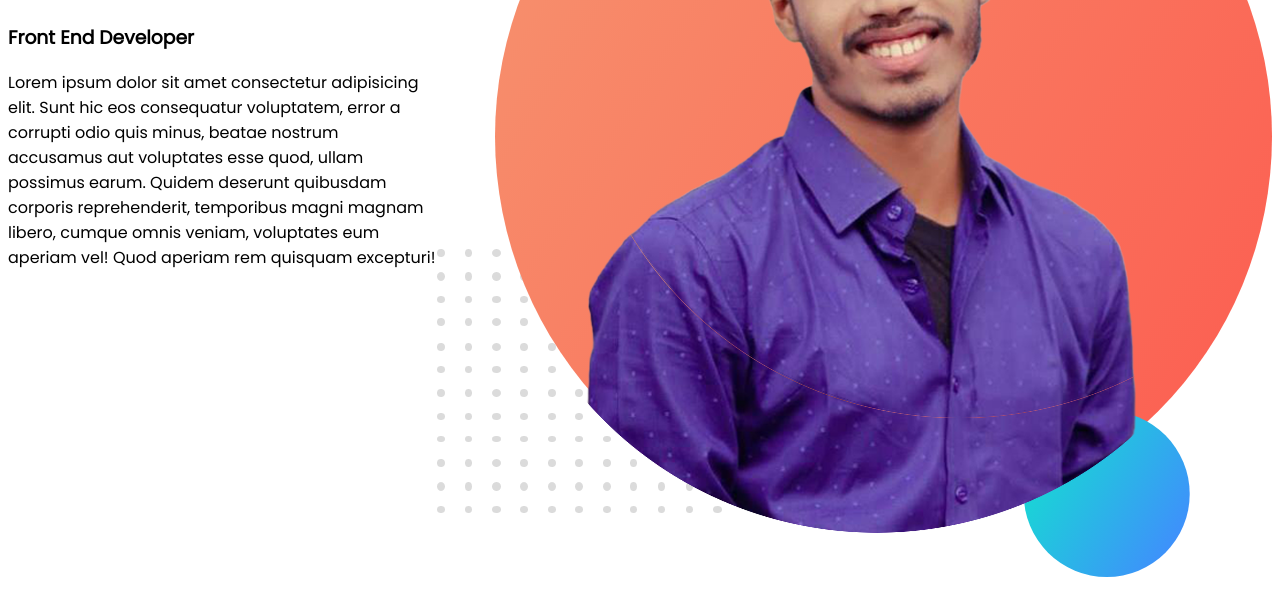
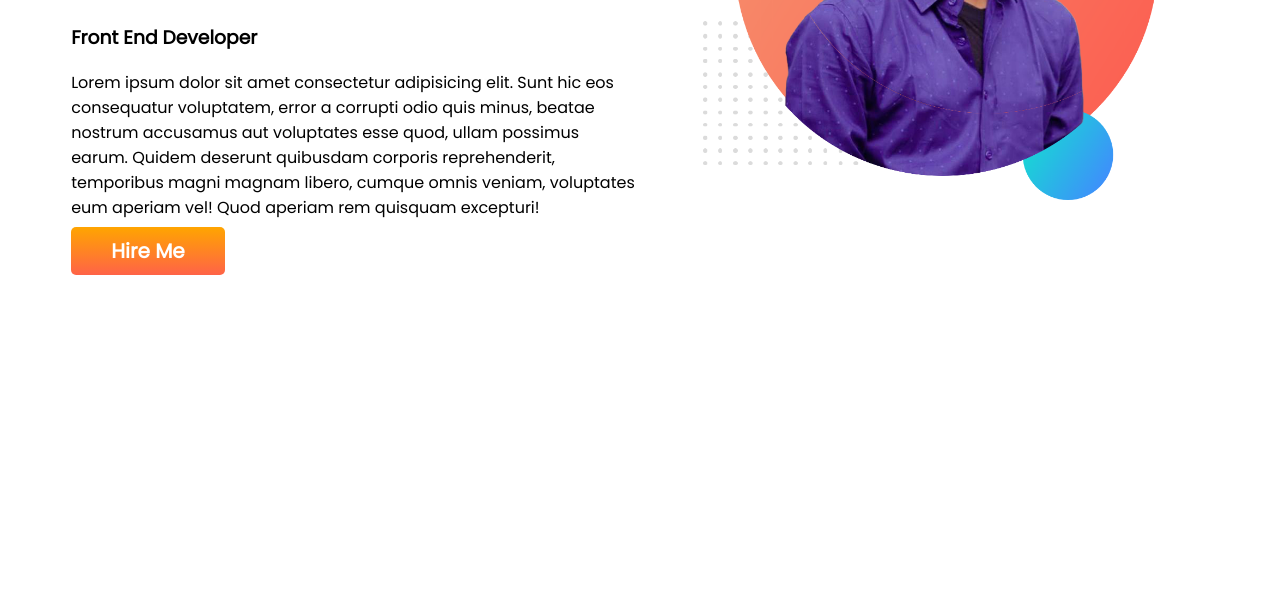
Before and after one commit to achille04/developer-portfolio, a plain HTML site: page index.html in a window 1280 px wide. Shown: the part 260-852 px from the top of the page. After the commit the page ends 800 px from the top, so only its background shows below. Drawn offline with Linux system fonts and the light colour scheme.

Commit message:
first section

```diff
--- a/index.html
+++ b/index.html
@@ -12,13 +12,14 @@
 </head>
 <body>
 <section>
-    <div class="half-width">
+    <div class="half_width">
         <h1>Welcome To</h1>
         <h1> <span class="purple_color">Najrul's</span>  World!</h1>
         <h3>Front End Developer</h3>
         <p>Lorem ipsum dolor sit amet consectetur adipisicing elit. Sunt hic eos consequatur voluptatem, error a corrupti odio quis minus, beatae nostrum accusamus aut voluptates esse quod, ullam possimus earum. Quidem deserunt quibusdam corporis reprehenderit, temporibus magni magnam libero, cumque omnis veniam, voluptates eum aperiam vel! Quod aperiam rem quisquam excepturi!</p>
+        <a class="link_button" target="_blank" href="https://www.linkedin.com/in/md-najrul-islam-sumon/">Hire Me</a>
     </div>
-    <div class="half-width">
+    <div class="half_width">
         <img src="img/sumon-picture-without-bg.png" alt="Picture">
     </div>
 </section>
--- a/style.css
+++ b/style.css
@@ -13,3 +13,22 @@ h1 {
 .purple_color {
     color: #640364d2;
 }
+
+.half_width {
+    width: 50%;
+    padding-left: 5%;
+}
+
+.half_width img {
+    width: 80%;
+}
+
+.link_button {
+    text-decoration: none;
+    font-size: 20px;
+    background-image: linear-gradient(orange, tomato);
+    padding: 10px 40px;
+    color: #ffffff;
+    font-weight: 700;
+    border-radius: 5px;
+}
```
